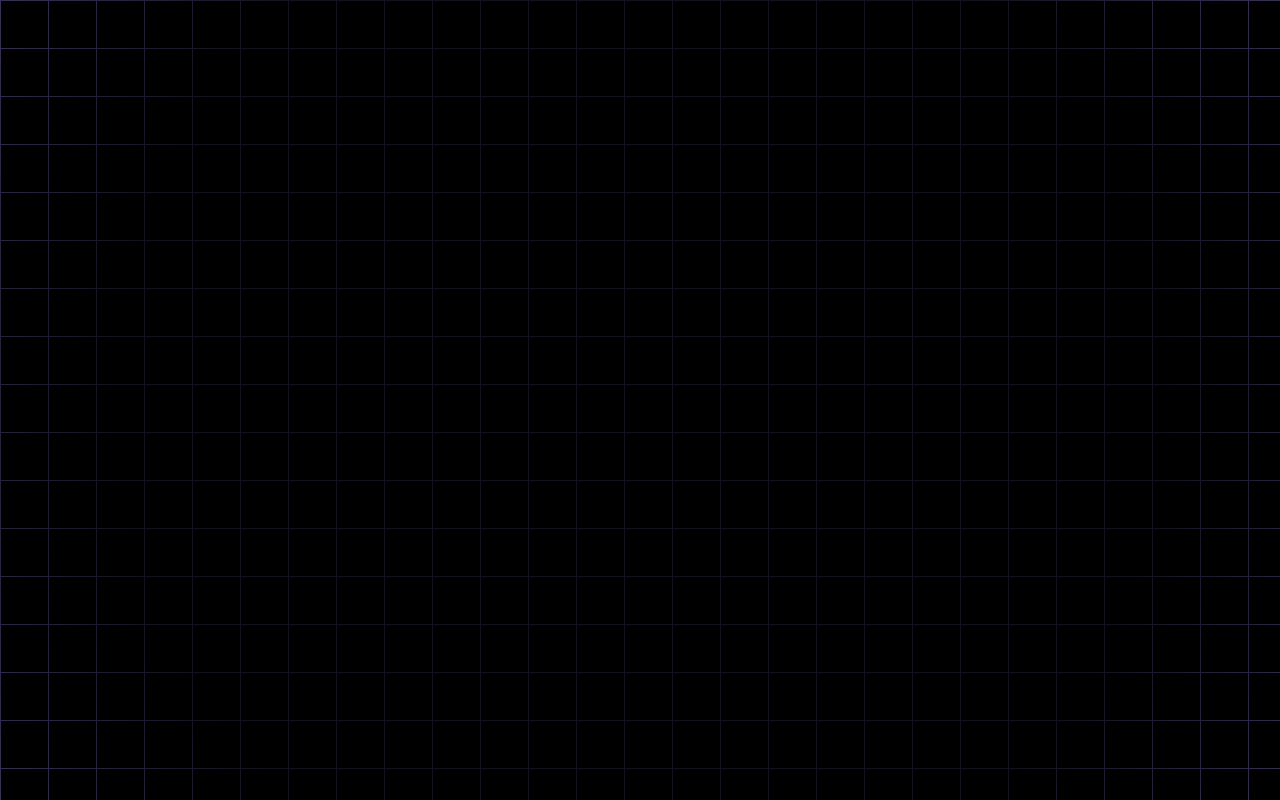
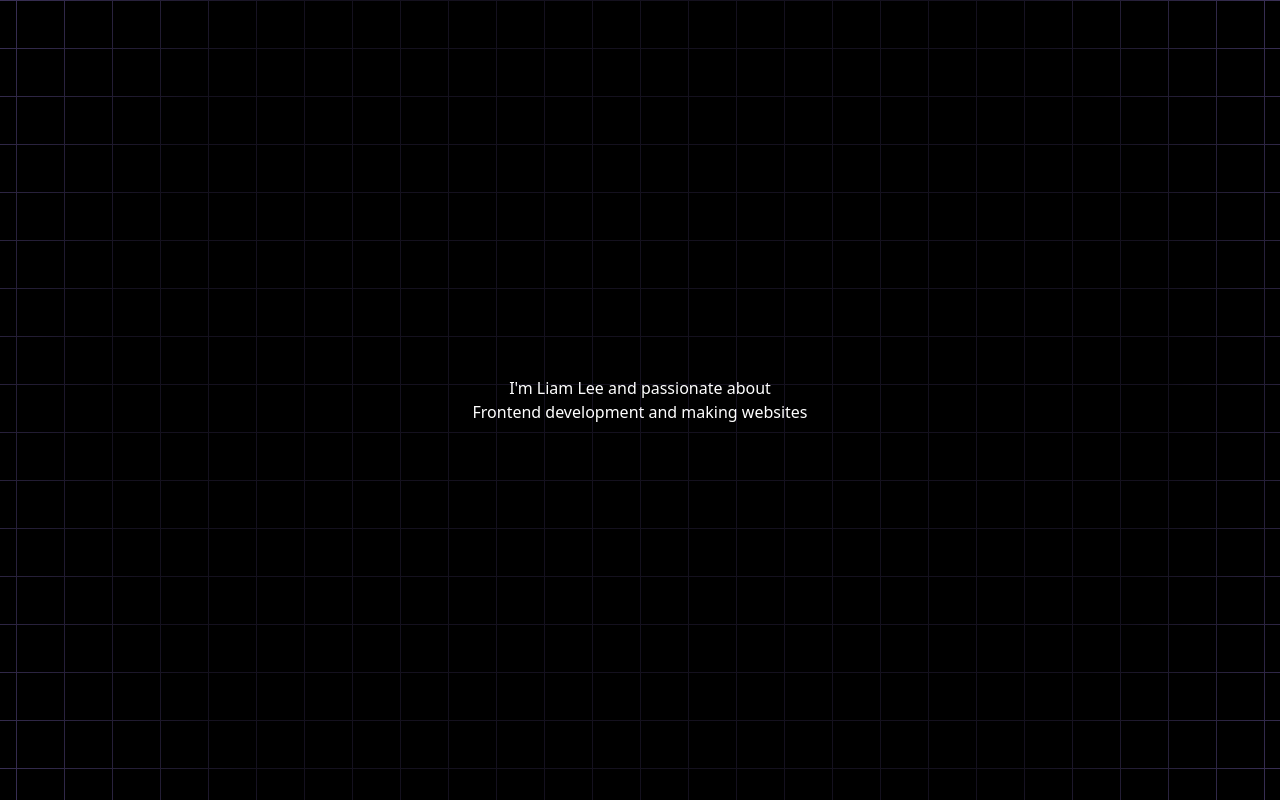
Before and after one commit to LiamLe3/Portfolio, a React (Vite) app: page / in a window 1280 px wide. Built offline with nearby package versions, Linux system fonts and the light colour scheme.

Commit message:
Added home section content
Added text to home section, self introduction and
summary

```diff
--- a/src/HomeSection.jsx
+++ b/src/HomeSection.jsx
@@ -2,7 +2,12 @@ function HomeSection() {
 
   return (
     <section className="h-screen w-full bg-black">
-      <div className="h-screen w-full home-background flex items-center justify-center flex-col"></div>
+      <div className="home-background"></div>
+      <div className="text-white h-full w-full flex justify-center items-center flex-col">
+        <p>I'm Liam Lee and passionate about</p>
+        <h1>Frontend development and making websites </h1>
+      </div>
+
     </section>
 
   );
--- a/src/index.css
+++ b/src/index.css
@@ -4,10 +4,18 @@
   background:
     radial-gradient(circle, color-mix(in srgb, #a78bfa 35%, transparent) 70%, #a78bfa 100%);
   opacity: 0.35;
-
+  background-size: 100% 100%;
   mask-image:
     linear-gradient(to right, #fff 1px, transparent 0),
     linear-gradient(to bottom, #fff 1px, transparent 0);
+  mask-position: calc(mod(100vw, 3rem) / 2) 0;
+  mask-repeat: repeat;
   mask-size: 3rem 3rem;
-  mask-repeat: repeat;
+
+
+  height: 100%;
+  width: 100%;
+  left: 0;
+  top: 0;
+  position: fixed;
 }
```
